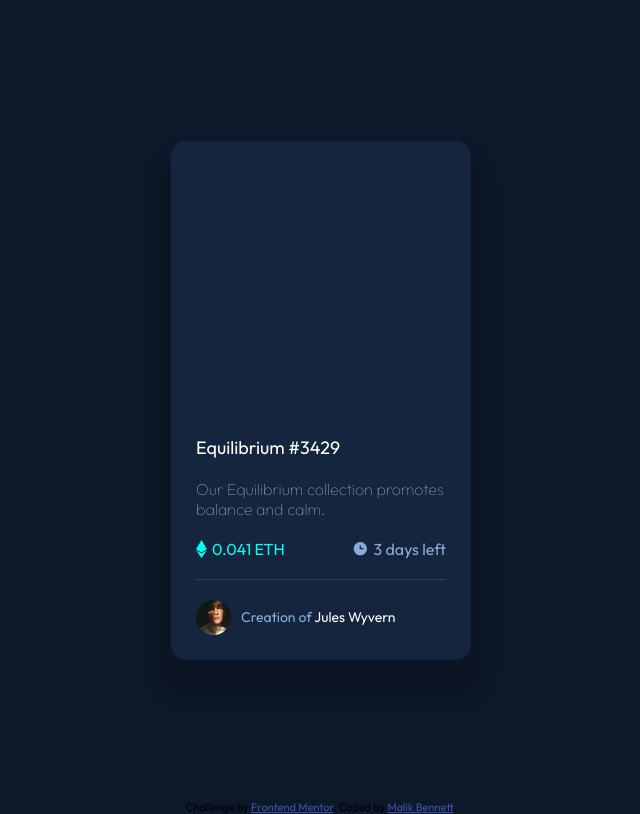
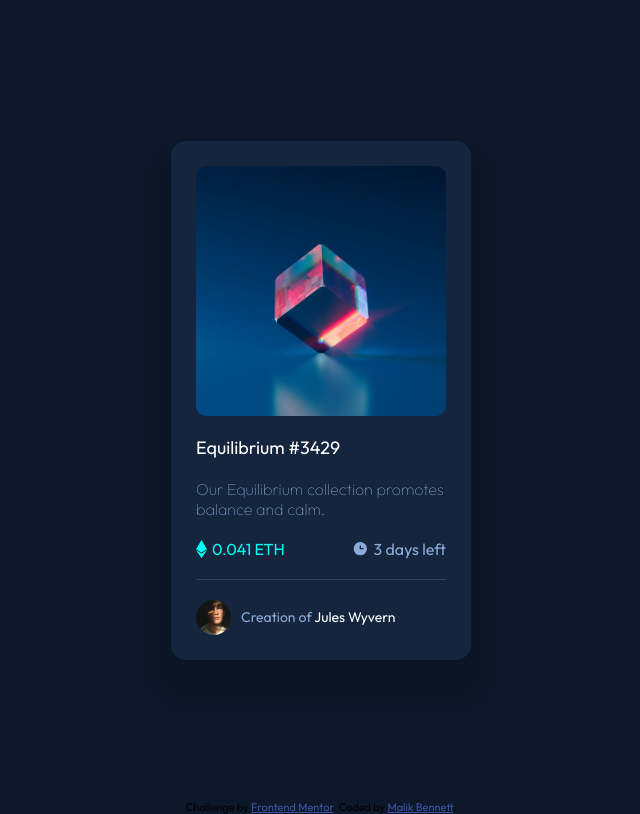
Before and after one commit to Rebrodie/NFT-Preview-Card-Component, a plain HTML site: page index.html in a window 1280 px wide. Shown: the whole page, without its empty margins (319-959 px from the left). Drawn offline with Linux system fonts and the light colour scheme; the site is published under a folder, as on GitHub Pages, so addresses that start at the root find nothing.

Commit message:
fixed all image src

```diff
--- a/style.css
+++ b/style.css
@@ -55,7 +55,7 @@ body {
   width: 100%;
   height: 250px;
   border-radius: 10px;
-  background-image: url(/images/image-equilibrium.jpg);
+  background-image: url(./images/image-equilibrium.jpg);
   background-size: cover;
 }
 .card-preview__icon {
```
